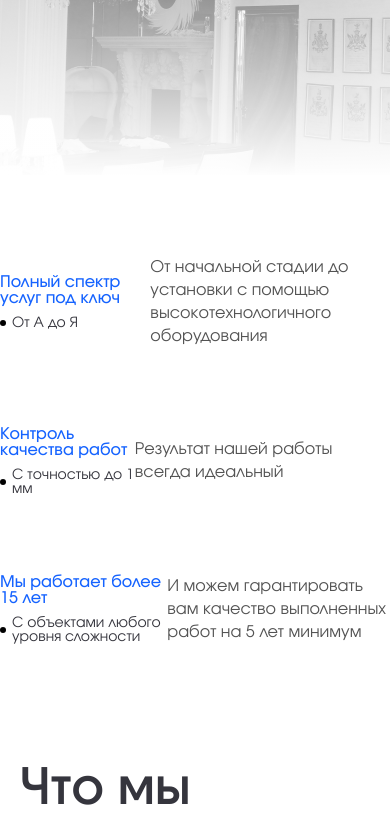
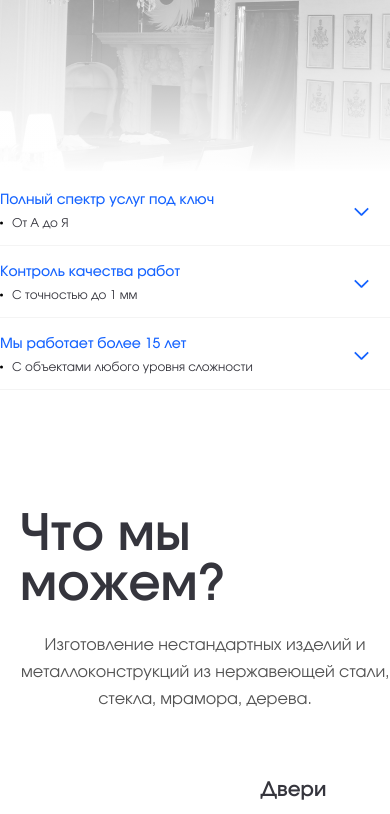
Before and after one commit to evvgenchik/Stemsa, a SvelteKit app: page / in a window 390 px wide. Shown: the part 2962-3776 px from the top of the page. Built offline with nearby package versions, Linux system fonts and the light colour scheme.

Commit message:
drop-down list

```diff
--- /dev/null
+++ b/src/common/types.ts
@@ -0,0 +1,7 @@
+const enum Viewports {
+    Mobile = 660
+}
+
+export {
+    Viewports
+}
--- a/src/css/app.css
+++ b/src/css/app.css
@@ -70,6 +70,7 @@ html, body {
 
 html {
     font-size: 1px;
+    scrollbar-width: none
 }
 
 body {
--- a/src/routes/main/directions.svelte
+++ b/src/routes/main/directions.svelte
@@ -61,7 +61,6 @@
         поэтому мы с уверенностью можем гарантировать вам качество
     </p>
 
-    <!-- svelte-ignore a11y-no-static-element-interactions -->
     <div class="list"
          on:pointermove={onDrag}
          on:pointerdown={onPointerDown}
--- a/src/routes/main/qualities.svelte
+++ b/src/routes/main/qualities.svelte
@@ -1,7 +1,41 @@
-<script>
+<script lang="ts">
+    import { Viewports } from '../../common/types';
+
+    import { onMount } from 'svelte';
     import Button from '../../components/UI/Button.svelte';
 
+    const items = [
+        {
+            title: "Полный спектр услуг под ключ",
+            subtitle: "От А до Я",
+            description: `От начальной стадии до установки с помощью
+                высокотехнологичного оборудования`,
+        },
+        {
+            title: "Контроль качества работ",
+            subtitle: "С точностью до 1 мм",
+            description: "Результат нашей работы всегда идеальный",
+        },
+        {
+            title: "Мы работает более 15 лет",
+            subtitle: "С объектами любого уровня сложности",
+            description: "И можем гарантировать вам качество выполненных работ на 5 лет минимум",
+        },
+    ];
+
+    let mobileViewport = false;
+
+    const visibilityDescriptions = new Array(items.length).fill(false);
+
+    onMount(() => {
+        mobileViewport = window.innerWidth <= Viewports.Mobile;
+    })
+
+    function toggleDescriptionVisibility(index: number) {
+        visibilityDescriptions[index] = !visibilityDescriptions[index];
+    }
 </script>
+
 <div class="qualities">
     <div class="header">
         <h2 class="title">
@@ -39,36 +73,27 @@
                 </div>
             </div>
         </div>
+
+        {#each items as item, index}
             <div class="item">
                 <div class="left">
-                <p class="item-title">Полный спектр услуг под ключ</p>
-                <p class="item-subtitle">От А до Я</p>
+                    <p class="item-title">{item.title}</p>
+                    <p class="item-subtitle">{item.subtitle}</p>
                 </div>
 
-            <p class="description">
-                От начальной стадии до установки с помощью
-                высокотехнологичного оборудования
+                <p class="description" class:visible={visibilityDescriptions[index]}>
+                    {item.description}
                 </p>
+
+                {#if mobileViewport}
+                    <!-- svelte-ignore a11y-click-events-have-key-events -->
+                    <!-- svelte-ignore a11y-no-static-element-interactions -->
+                    <div class="check" on:click={() => toggleDescriptionVisibility(index)}>
+                        <img src="/images/main/qualities/check.svg" alt="check">
                     </div>
-        <div class="item">
-            <div class="left">
-                <p class="item-title">Контроль качества работ</p>
-                <p class="item-subtitle">С точностью до 1 мм</p>
+                {/if}
             </div>
-
-            <p class="description">Результат нашей работы всегда идеальный</p>
-        </div>
-        <div class="item">
-            <div class="left">
-                <p class="item-title">Мы работает более 15 лет</p>
-                <p class="item-subtitle">С объектами любого уровня сложности</p>
-            </div>
-
-            <p class="description">
-                И можем гарантировать вам качество
-                выполненных работ на 5 лет минимум
-            </p>
-        </div>
+        {/each}
     </div>
 </div>
 
@@ -177,5 +202,80 @@
                 }
             }
         }
+
+        @media (max-width: 768px) {
+            .list {
+                .item {
+                    position: relative;
+
+                    .item-title {
+                        font-size: 14rem;
+                    }
+
+                    .item-subtitle {
+                        font-size: 12rem;
+
+                        &::before {
+                            height: 3rem;
+                            width: 3rem;
+                        }
+                    }
+
+                    .description {
+                        font-size: 12rem;
+                        line-height: 22rem;
+                        max-width: 288rem;
+                    }
+
+                    .check {
+                        cursor: pointer;
+                        height: 14rem;
+                        position: absolute;
+                        right: 28rem;
+                        top: 10rem;
+                        width: 8rem;
+                        z-index: 1;
+                    }
+                }
+            }
+        }
+
+        @media (max-width: 660px) {
+            .list {
+                gap: 19rem;
+
+                .item {
+                    display: block;
+
+                    &:not(:first-child) {
+                        border-bottom: 1rem solid #F4F4F4;
+                        padding-bottom: 16rem;
+                    }
+
+                    .left {
+                        background-color: #fff;
+                        position: relative;
+                        z-index: 1;
+                    }
+
+                    .description {
+                        left: 0;
+                        max-height: 0;
+                        overflow: hidden;
+                        position: relative;
+
+                        transform: translate(0, -40rem);
+                        transition: all 0.42s ease-in-out;
+
+                        &.visible {
+                            margin-bottom: 15rem;
+                            max-height: 64rem;
+
+                            transform: translate(0, 25rem);
+                        }
+                    }
+                }
+            }
+        }
     }
 </style>
```
Also changed, not shown: static/images/main/qualities/check.svg (added). Lines whose indentation alone changed are shown as unchanged.
